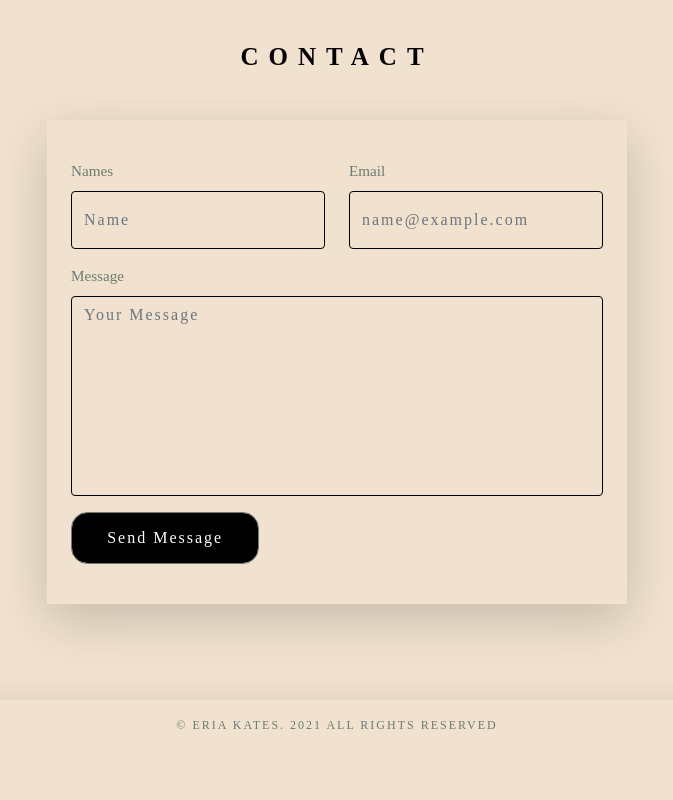
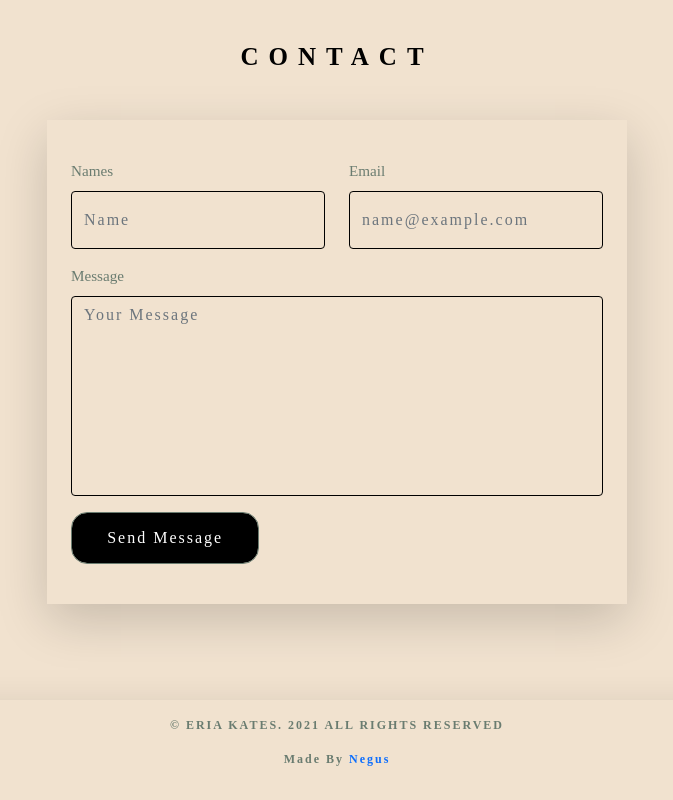
Before and after one commit to NegusDev/eria-kates, a plain HTML site: page index.html in a window 1280 px wide. Shown: the part 3940-4740 px from the top of the page, without its empty margins (303-976 px from the left). Before the commit the page ends 4706 px from the top, so only its background shows below. Drawn offline with Linux system fonts and the light colour scheme.

Commit message:
making changes

```diff
--- a/assets/css/style.css
+++ b/assets/css/style.css
@@ -354,7 +354,13 @@ img {
 .copyright {
   font-size: 12px;
   letter-spacing: 2px;
+  font-weight: bolder;
   text-transform: uppercase;
+}
+.negus {
+  font-size: 12px;
+  letter-spacing: 2px;
+  font-weight: bolder;
 }
 @media only screen and (max-width: 768px) {
   .nav-item {
--- a/index.html
+++ b/index.html
@@ -398,6 +398,7 @@
 
     <footer class="shadow-lg py-3">
       <p class="text-center copyright">&copy; eria kates. 2021 All rights reserved</p>
+      <p class="text-center text-capitalize negus">made by <a href="http://github.com/Negusev">Negus</a></p>
     </footer>
 
    </main>
```
